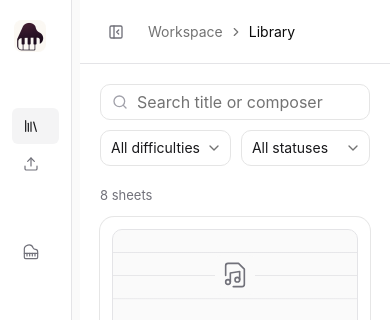
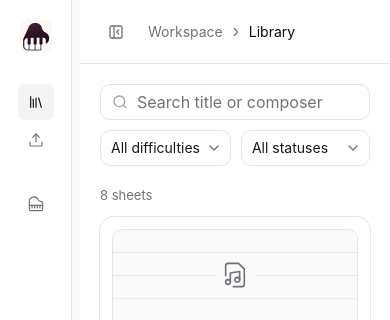
Before and after one commit to iciaradelino/PianoGo, a Next.js app: page / in a window 390 px wide. Shown: the top 320 px of the page. Built offline with nearby package versions, Linux system fonts and the light colour scheme.

Commit message:
fix: make the collpased icons in the sidebar squared and properly formatted

```diff
--- a/app/globals.css
+++ b/app/globals.css
@@ -188,16 +188,23 @@ button {
 .app-shell[data-collapsed="true"] .brand-name,
 .app-shell[data-collapsed="true"] .navigation-label,
 .app-shell[data-collapsed="true"] .sidebar-tab-trigger span {
-  width: 0;
-  opacity: 0;
+  display: none;
 }
 
 .app-shell[data-collapsed="true"] .brand {
   justify-content: center;
 }
 
+.app-shell[data-collapsed="true"] .sidebar-tabs-list {
+  align-items: center;
+}
+
 .app-shell[data-collapsed="true"] .sidebar-tab-trigger {
+  width: 2.25rem;
+  height: 2.25rem;
+  min-height: 2.25rem;
   justify-content: center;
+  gap: 0;
   padding-inline: 0;
 }
 
@@ -621,8 +628,7 @@ button {
   .brand-name,
   .navigation-label,
   .sidebar-tab-trigger span {
-    width: 0;
-    opacity: 0;
+    display: none;
   }
 
   .brand,
@@ -630,7 +636,15 @@ button {
     justify-content: center;
   }
 
+  .sidebar-tabs-list {
+    align-items: center;
+  }
+
   .sidebar-tab-trigger {
+    width: 2.25rem;
+    height: 2.25rem;
+    min-height: 2.25rem;
+    gap: 0;
     padding-inline: 0;
   }
 
```
